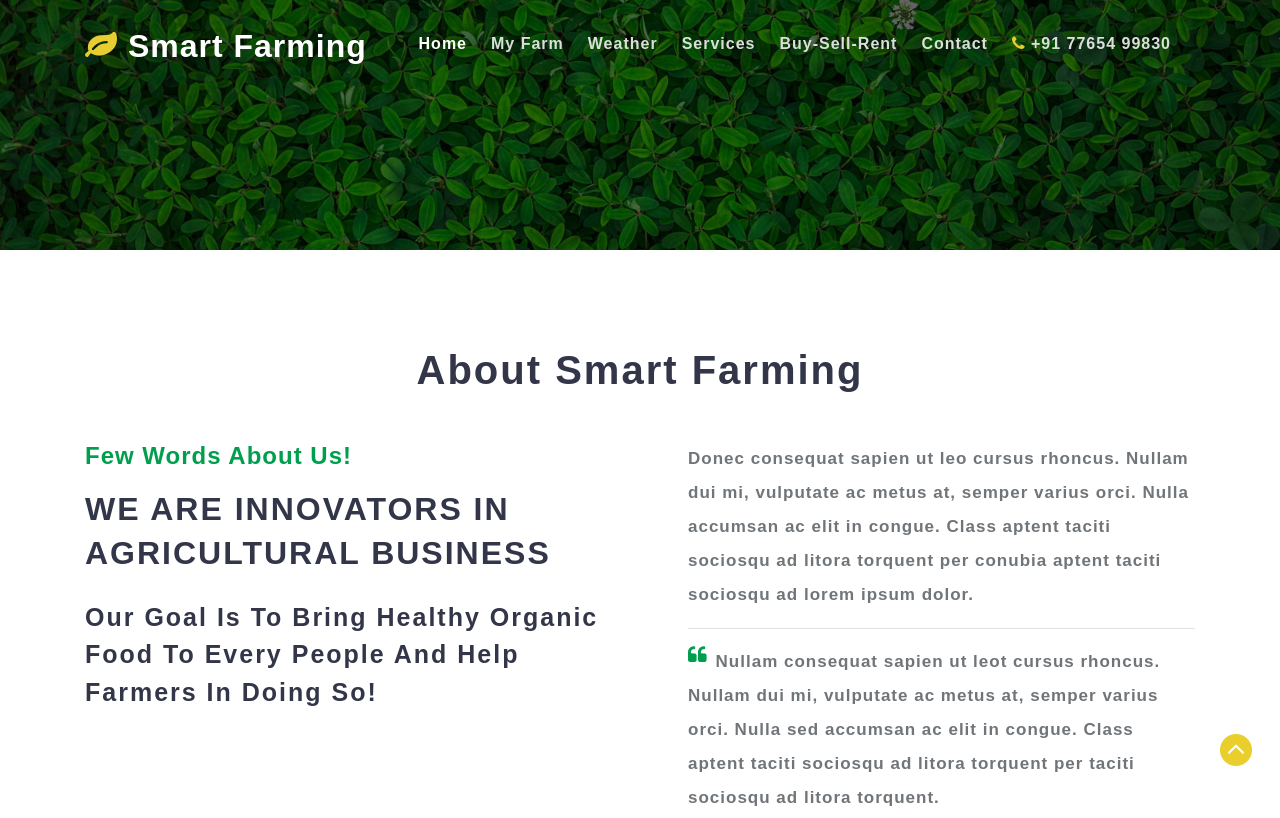
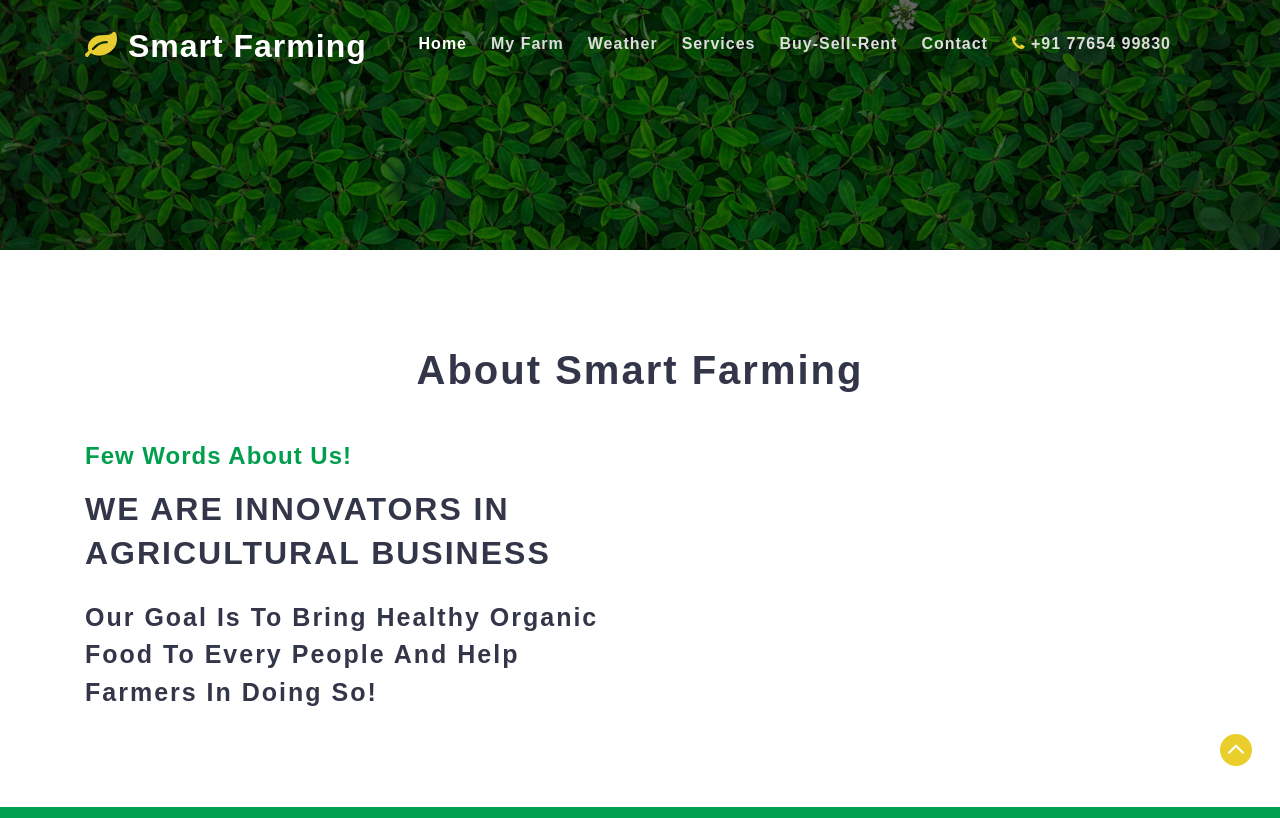
Before and after one commit to niranjansy/Smart-Farming, a plain HTML site: page about.html in a window 1280 px wide. Shown: the top 818 px of the page. Drawn offline with Linux system fonts and the light colour scheme; a web font is replaced by a local one.

Commit message:
Small changes in content

```diff
--- a/about.html
+++ b/about.html
@@ -80,14 +80,6 @@ Smartphone Compatible web template, free webdesigns for Nokia, Samsung, LG, Sony
 				<h5 class="mb-3">Few Words About Us!</h5>
 				<h3 class="mb-lg-4 mb-2">We are innovators in agricultural business</h3>
 				<h4 class=""> our goal is to bring healthy organic food to every people and help farmers in doing so!</h4>
-			</div>
-			<div class="col-lg-6 pl-xl-5 mt-lg-0 mt-4 about-right">
-				<p>Donec consequat sapien ut leo cursus rhoncus. Nullam dui mi, vulputate ac metus
-					at, semper varius orci. Nulla accumsan ac elit in congue. Class aptent taciti sociosqu ad litora torquent
-					per conubia aptent taciti sociosqu ad lorem ipsum dolor.</p>
-				<p class="pt-3 mt-3 border-top"><span class="fa fa-quote-left text-color mr-2"></span>Nullam consequat sapien ut
-					leot cursus rhoncus. Nullam dui mi, vulputate ac metus at, semper varius orci. Nulla sed accumsan ac elit in congue. Class aptent taciti sociosqu ad
-					litora torquent per taciti sociosqu ad litora torquent.</p>
 			</div>
 		</div>
 	</div>
```
Also changed, not shown: index.html (+1 -1 lines).
